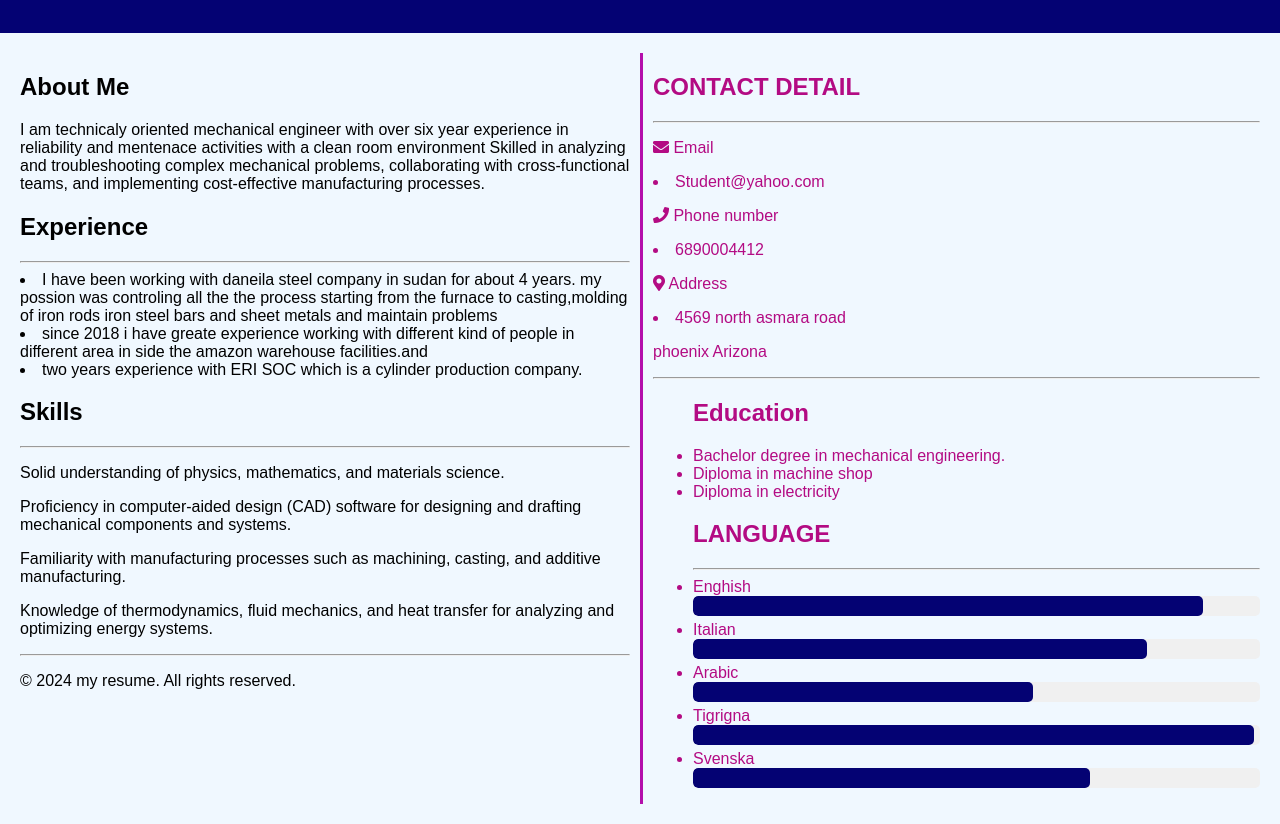
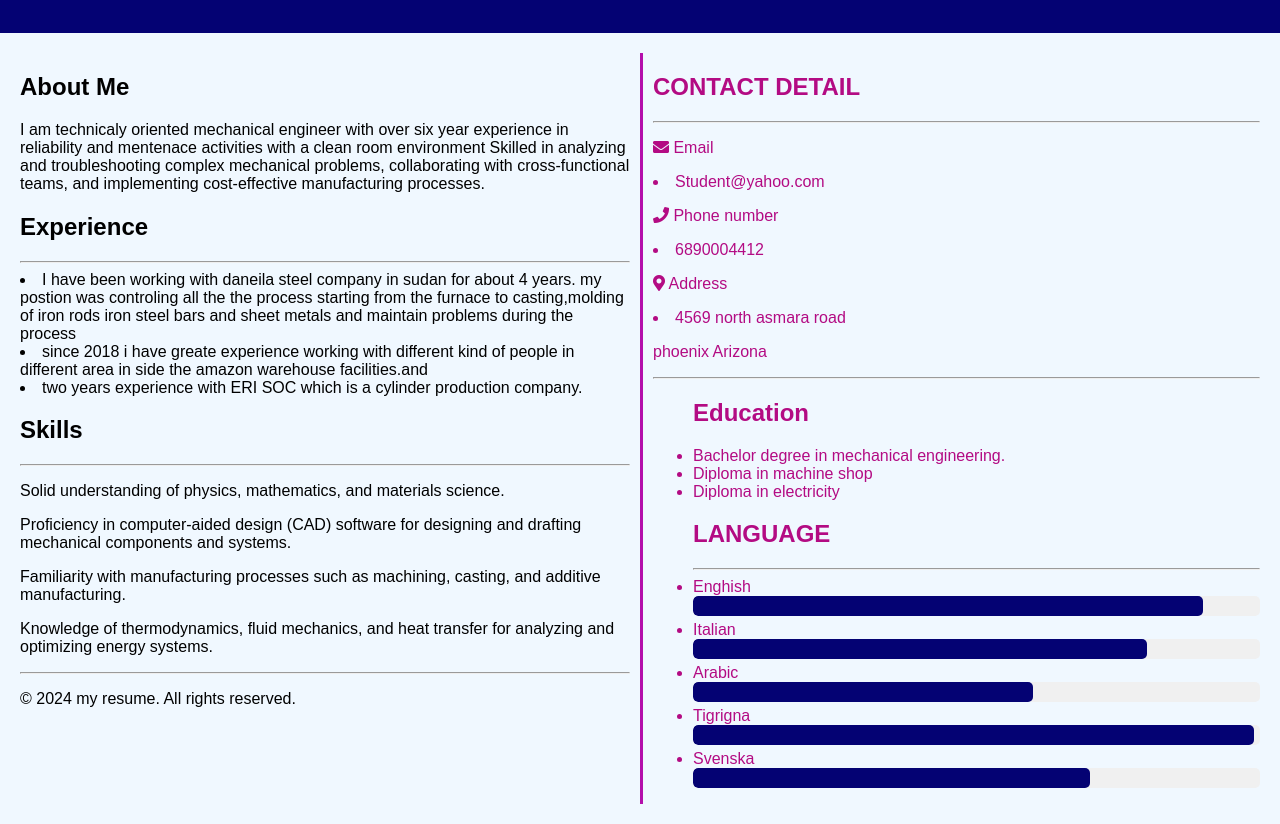
Before and after one commit to bemberhe/Resume1.io, a plain HTML site: page index.html in a window 1280 px wide. Shown: the part 121-945 px from the top of the page. Drawn offline with Linux system fonts and the light colour scheme.

Commit message:
add change of content

```diff
--- a/index.html
+++ b/index.html
@@ -37,9 +37,9 @@
     <h2>Experience</h2>
     <hr>
      <li>I have been working with daneila steel company in sudan
-    for about 4 years. my possion was controling all the
+    for about 4 years. my postion was controling all the
 the process starting from the furnace to casting,molding of iron rods
-iron steel bars and sheet metals and maintain problems</li>
+iron steel bars and sheet metals and maintain problems during the process</li>
     <li>since 2018 i have greate experience working with different
      kind of people in different area in side the
     amazon warehouse facilities.and
```
